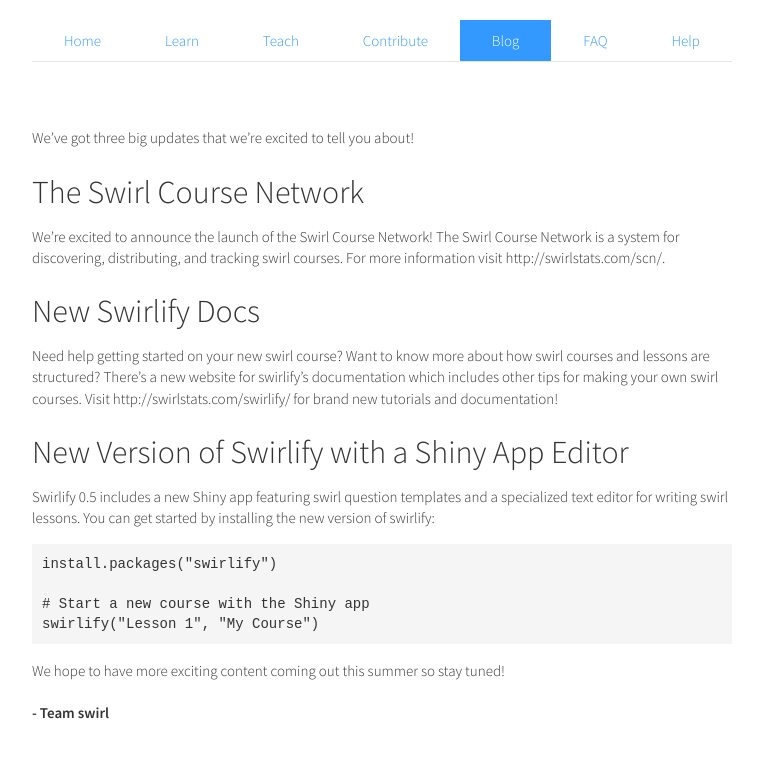
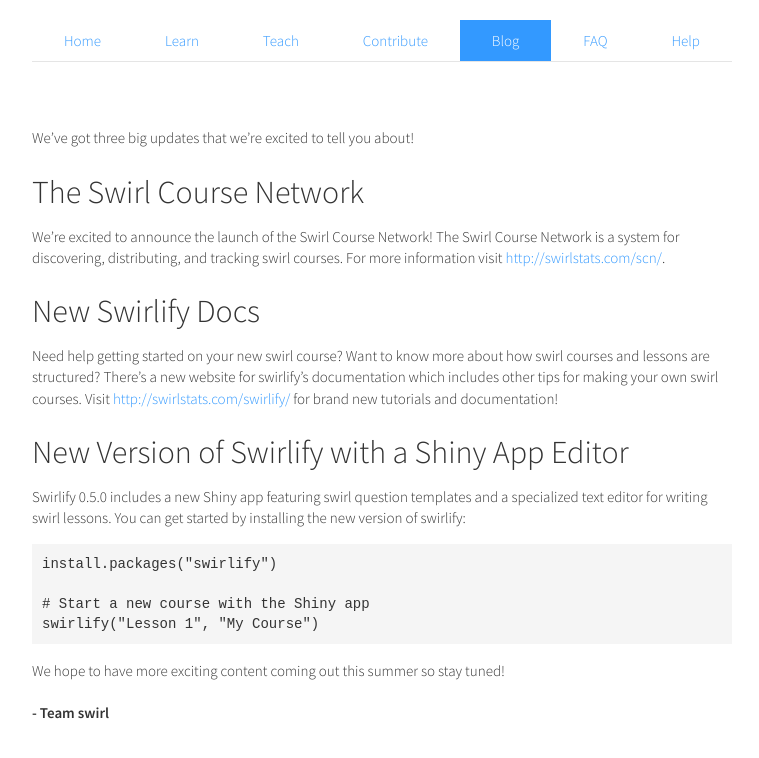
Before and after one commit to swirldev/swirldev.github.io, a Jekyll site: the page built from _blog/scn.md, in a window 1280 px wide. Shown: the top 758 px of the page, without its empty margins (258-1017 px from the left). Built offline with Jekyll 4.4.1, drawn with Linux system fonts in a browser that asks for light colours; comment, search, counter and statistics services are not loaded.

Commit message:
updated links in scn post

```diff
--- a/_blog/scn.md
+++ b/_blog/scn.md
@@ -11,18 +11,19 @@ We've got three big updates that we're excited to tell you about!
 
 We're excited to announce the launch of the Swirl Course Network! The Swirl
 Course Network is a system for discovering, distributing, and tracking swirl
-courses. For more information visit http://swirlstats.com/scn/.
+courses. For more information visit [http://swirlstats.com/scn/](http://swirlstats.com/scn/).
 
 ## New Swirlify Docs
 
 Need help getting started on your new swirl course? Want to know more about how
 swirl courses and lessons are structured? There's a new website for swirlify's
 documentation which includes other tips for making your own swirl courses. Visit
-http://swirlstats.com/swirlify/ for brand new tutorials and documentation!
+[http://swirlstats.com/swirlify/](http://swirlstats.com/swirlify/) for brand
+new tutorials and documentation!
 
 ## New Version of Swirlify with a Shiny App Editor
 
-Swirlify 0.5 includes a new Shiny app featuring swirl question templates and a
+Swirlify 0.5.0 includes a new Shiny app featuring swirl question templates and a
 specialized text editor for writing swirl lessons. You can get started by
 installing the new version of swirlify:
 
```
Also changed, not shown: other parts of _blog/scn.md (+1 -1 lines).
